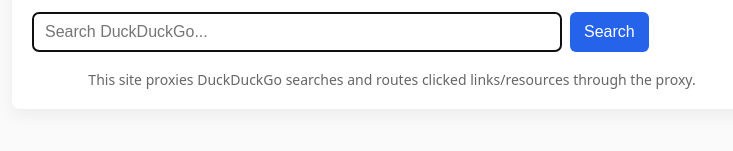
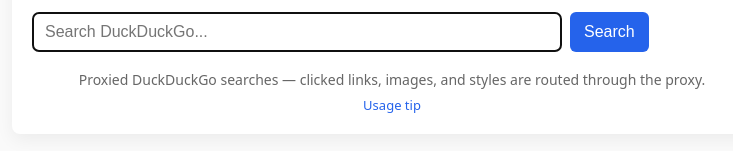
Before and after one commit to elijahkaialex-cell/my-web-proxy, a website: page public/index.html in a window 1280 px wide. Shown: the part 143-294 px from the top of the page, 248-981 px from the left. Drawn offline with Linux system fonts and the light colour scheme.

Commit message:
Update index.html

```diff
--- a/public/index.html
+++ b/public/index.html
@@ -10,6 +10,7 @@
     input[type="text"] { width:70%; padding:10px 12px; font-size:16px; border:1px solid #ddd; border-radius:6px; }
     button { padding:10px 14px; font-size:16px; border-radius:6px; border:0; background:#2563eb; color:white; cursor:pointer; }
     footer { text-align:center; margin-top:18px; color:#666; font-size:14px; }
+    a.small { color:#2563eb; text-decoration:none; font-size:13px; }
   </style>
 </head>
 <body>
@@ -20,7 +21,8 @@
       <button type="submit">Search</button>
     </form>
     <footer>
-      This site proxies DuckDuckGo searches and routes clicked links/resources through the proxy.
+      Proxied DuckDuckGo searches — clicked links, images, and styles are routed through the proxy.
+      <div style="margin-top:6px;"><a class="small" href="#" onclick="alert('Tip: use this proxy responsibly.')">Usage tip</a></div>
     </footer>
   </div>
 </body>
```
